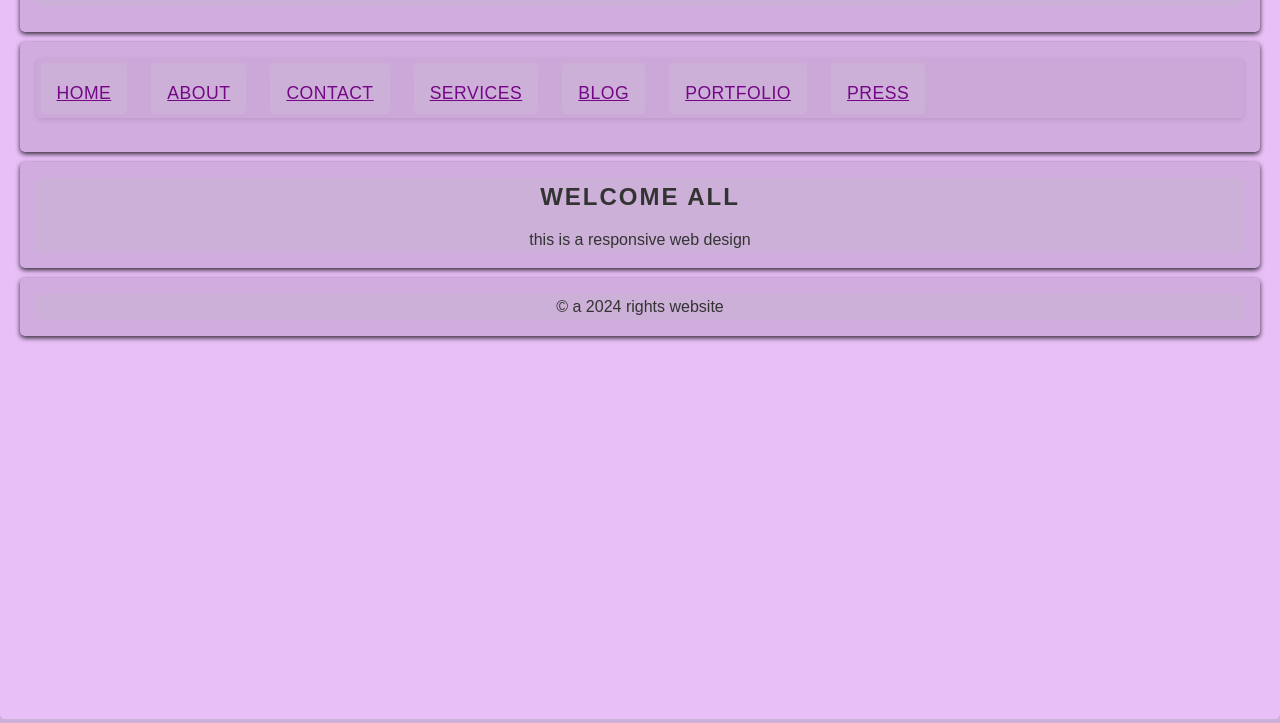
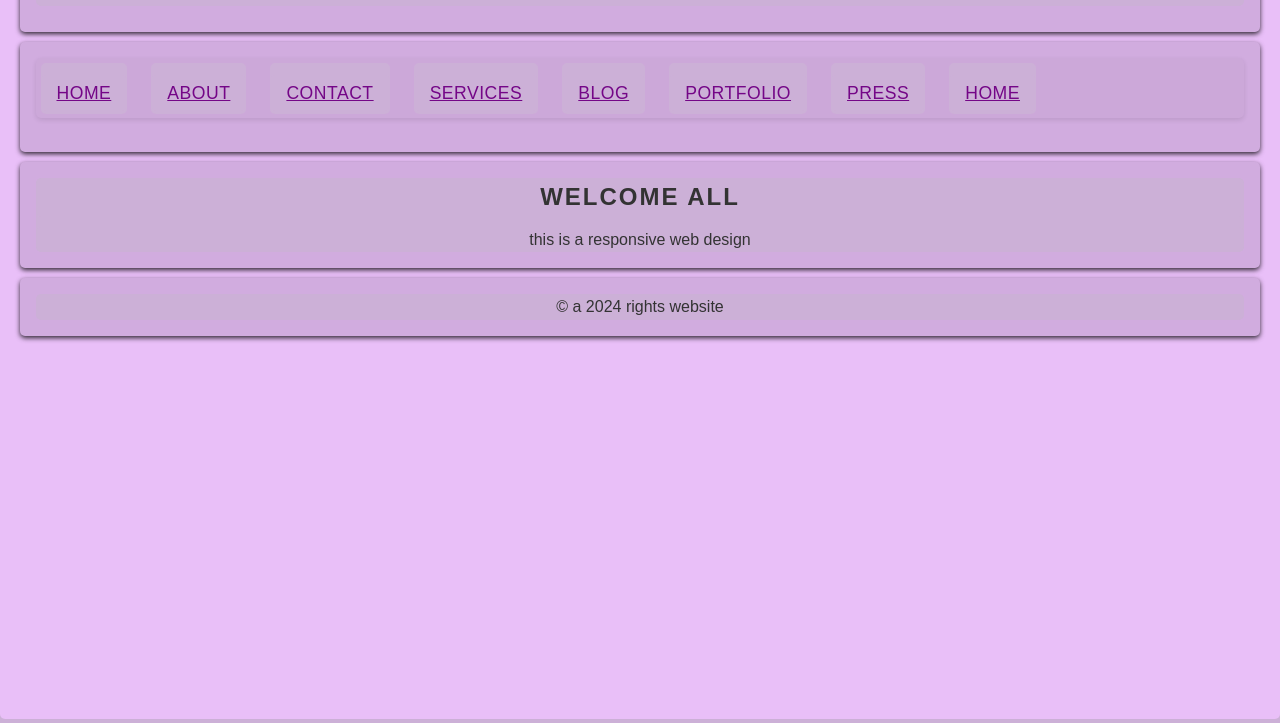
Before and after one commit to katampoi/grid-css-1, a plain HTML site: page index.html in a window 1280 px wide. Shown: the part 81-804 px from the top of the page. Drawn offline with Linux system fonts and the light colour scheme.

Commit message:
added nav detail

```diff
--- a/index.html
+++ b/index.html
@@ -19,6 +19,7 @@
             <li><a href="#">Blog</a></li>
             <li><a href="#">Portfolio</a></li>
             <li><a href="#">Press</a></li>
+            <li><a href="#">home</a></li>
 
         </ul>
      </nav>
```
